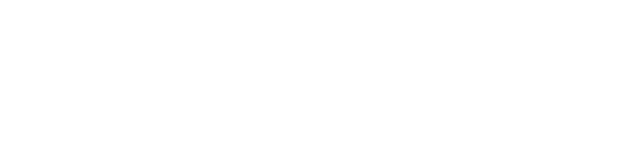
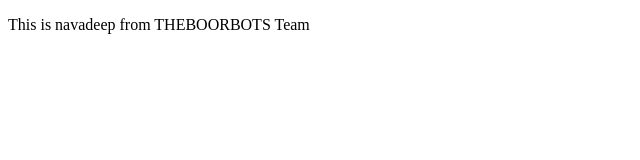
Before and after one commit to Harsha-reddyyy/TheBoorBots, a plain HTML site: page index.html in a window 1280 px wide. Shown: the whole page, without its empty margins (0-640 px from the left). Drawn offline with Linux system fonts and the light colour scheme.

Commit message:
Update index.html

```diff
--- a/index.html
+++ b/index.html
@@ -6,5 +6,6 @@
   <title>Document</title>
 </head>
 <body>
+  <p>This is navadeep from THEBOORBOTS Team</p>
 </body>
 </html>
```
